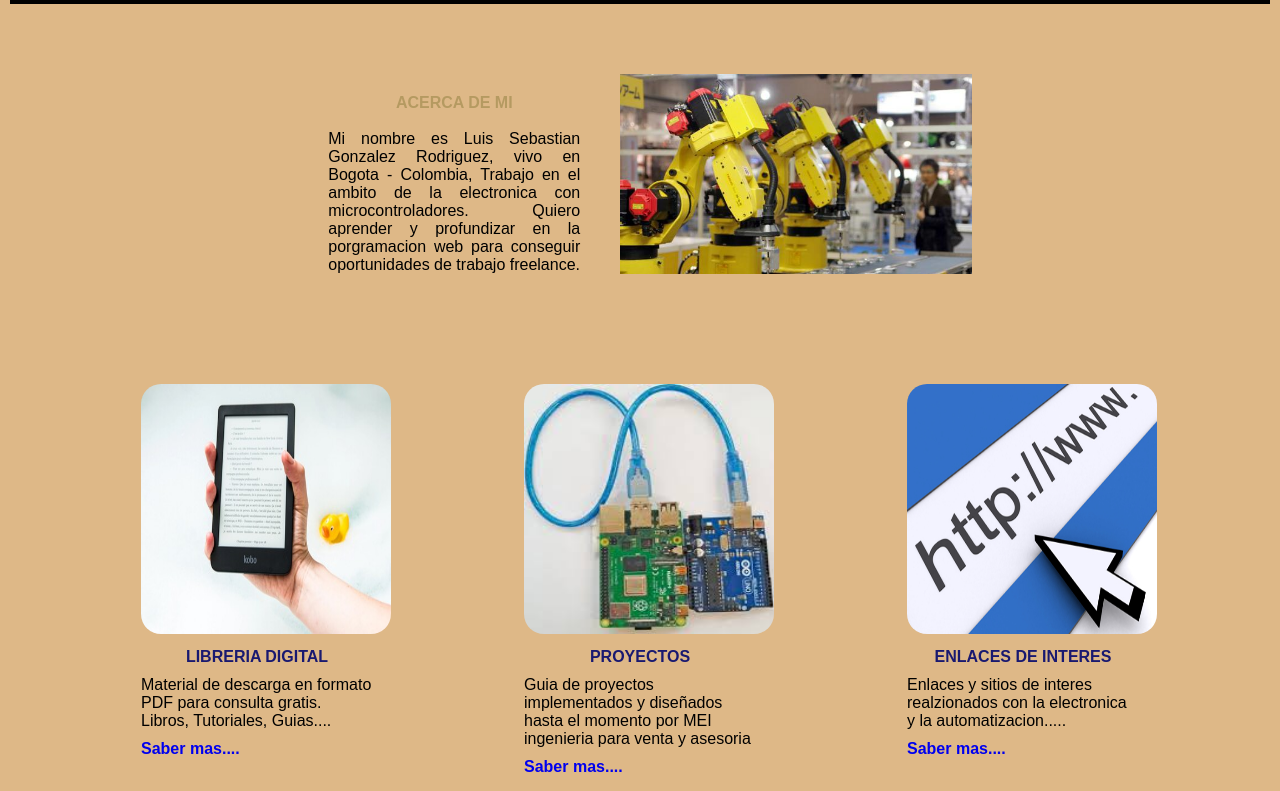
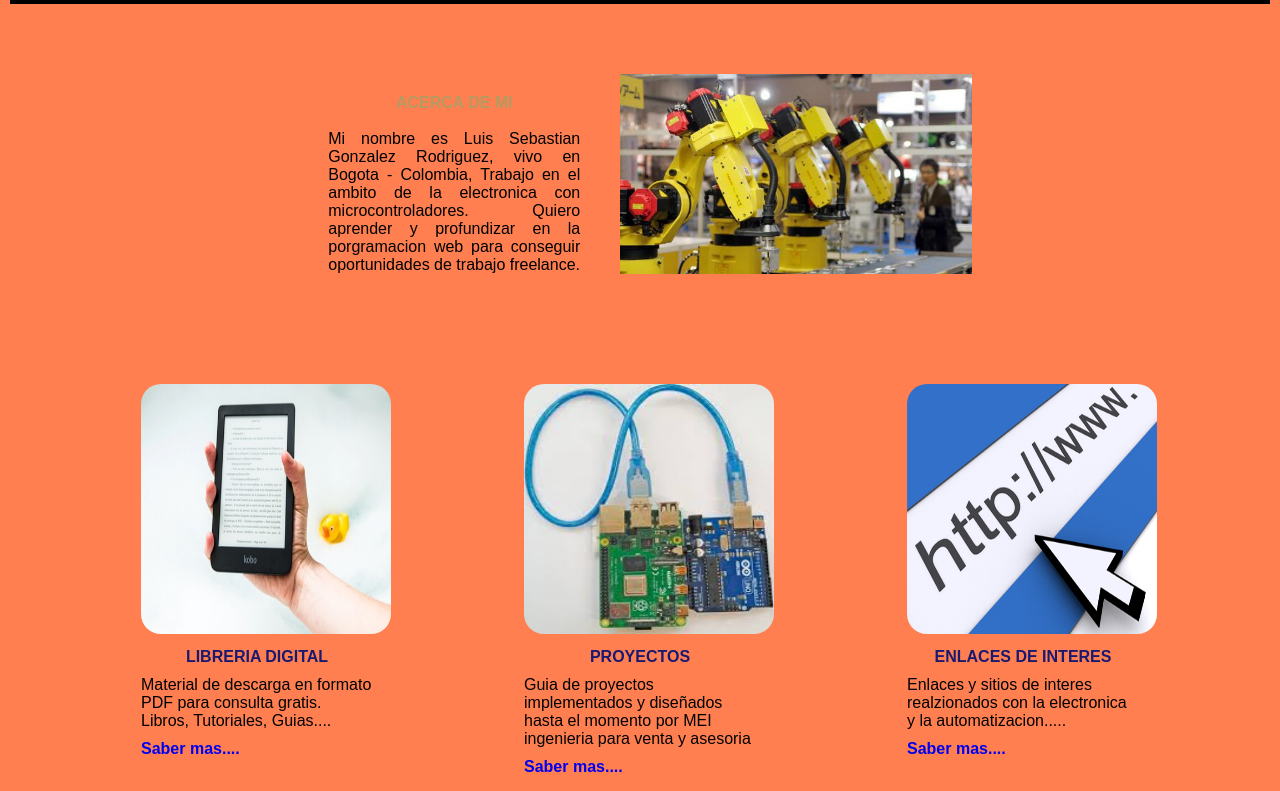
Before and after one commit to Lsgrsebas/mirepositorioremoto, a plain HTML site: page index.html in a window 1280 px wide. Shown: the part 137-928 px from the top of the page. Drawn offline with Linux system fonts and the light colour scheme.

Commit message:
cambio color de fondo

```diff
--- a/nuevo1.css
+++ b/nuevo1.css
@@ -14,7 +14,7 @@
 }
 
 body {
-    background-color: burlywood;
+    background-color: coral;
 }
 
                                 /******************* CONFIGURACION INICIAL *********************/
```
